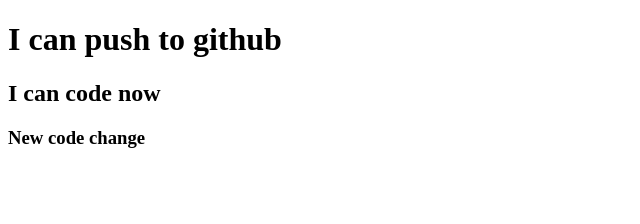
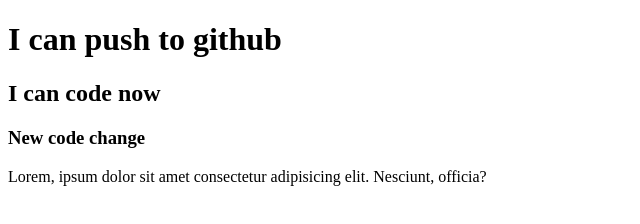
Before and after one commit to sajibsaifullah/my-second-repo, a plain HTML site: page index.html in a window 1280 px wide. Shown: the whole page, without its empty margins (0-640 px from the left). Drawn offline with Linux system fonts and the light colour scheme.

Commit message:
added para

```diff
--- a/index.html
+++ b/index.html
@@ -10,5 +10,6 @@
     <h1>I can push to github</h1>
     <h2>I can code now</h2>
     <h3>New code change</h3>
+    <p>Lorem, ipsum dolor sit amet consectetur adipisicing elit. Nesciunt, officia?</p>
 </body>
 </html>
```
